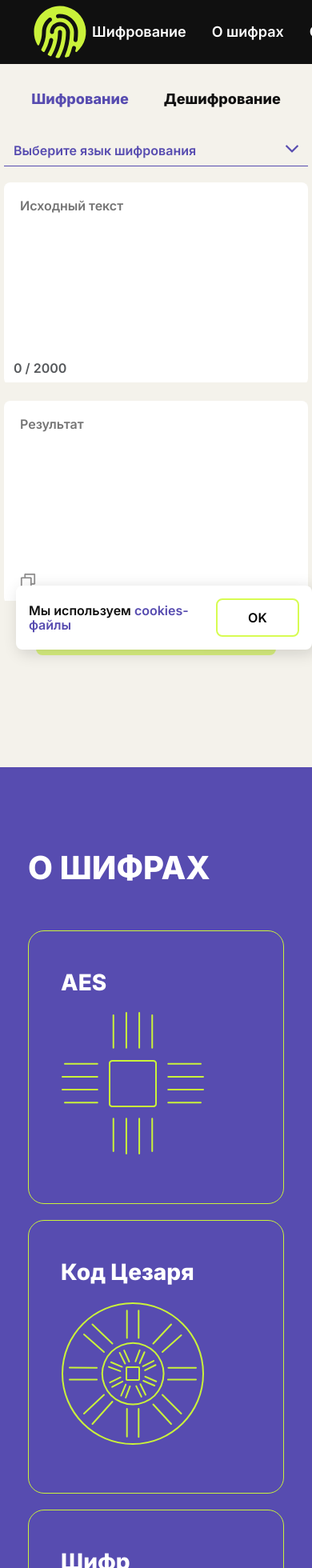
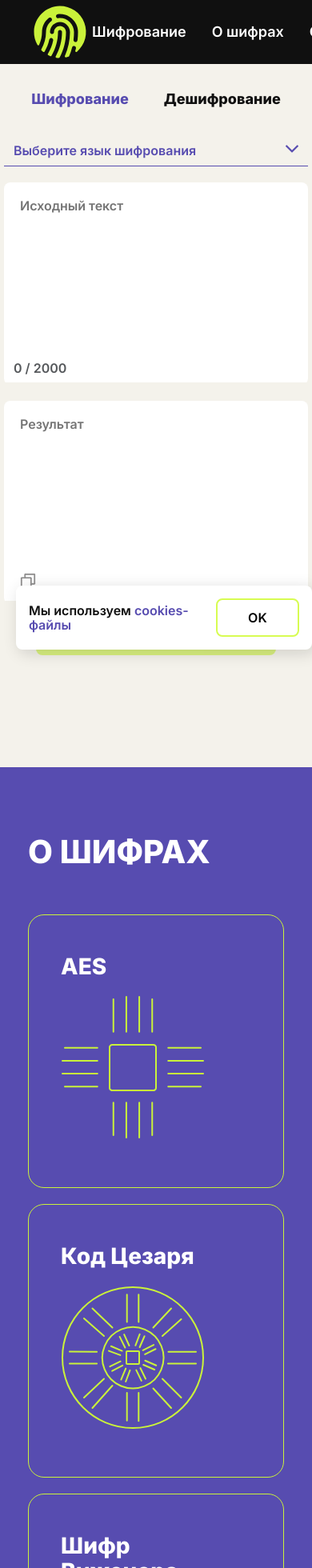
Before and after one commit to encryption-machine/Front, a React (Create React App) app: page / in a window 390 px wide. Shown: the top 1960 px of the page at 80% size. Built offline with nearby package versions, Linux system fonts and the light colour scheme.

Commit message:
style: redduced padding

```diff
--- a/src/components/AboutCiphers/AboutCiphers.module.scss
+++ b/src/components/AboutCiphers/AboutCiphers.module.scss
@@ -5,6 +5,13 @@
   background-color: $violet;
   padding: 100px 0 140px;
   width: 100%;
+
+  @media screen and (max-width: 1200px) {
+    padding: 90px 0 130px;
+  }
+  @media screen and (max-width: 880px) {
+    padding: 80px 0 100px;
+  }
 
   &_content {
     width: 82%;
--- a/src/components/AboutProject/AboutProject.module.scss
+++ b/src/components/AboutProject/AboutProject.module.scss
@@ -5,6 +5,13 @@
   padding: 100px 0 140px;
   width: 100%;
   background-color: $black;
+
+  @media screen and (max-width: 1200px) {
+    padding: 90px 0 130px;
+  }
+  @media screen and (max-width: 880px) {
+    padding: 80px 0 100px;
+  }
   &_content {
     width: 82%;
     margin: 0 auto;
--- a/src/components/OurTeam/OurTeam.module.scss
+++ b/src/components/OurTeam/OurTeam.module.scss
@@ -3,6 +3,13 @@
 .ourTeam {
   padding: 100px 0 140px;
   width: 100%;
+
+  @media screen and (max-width: 1200px) {
+    padding: 90px 0 130px;
+  }
+  @media screen and (max-width: 880px) {
+    padding: 80px 0 100px;
+  }
 
   &_content {
     width: 82%;
```
